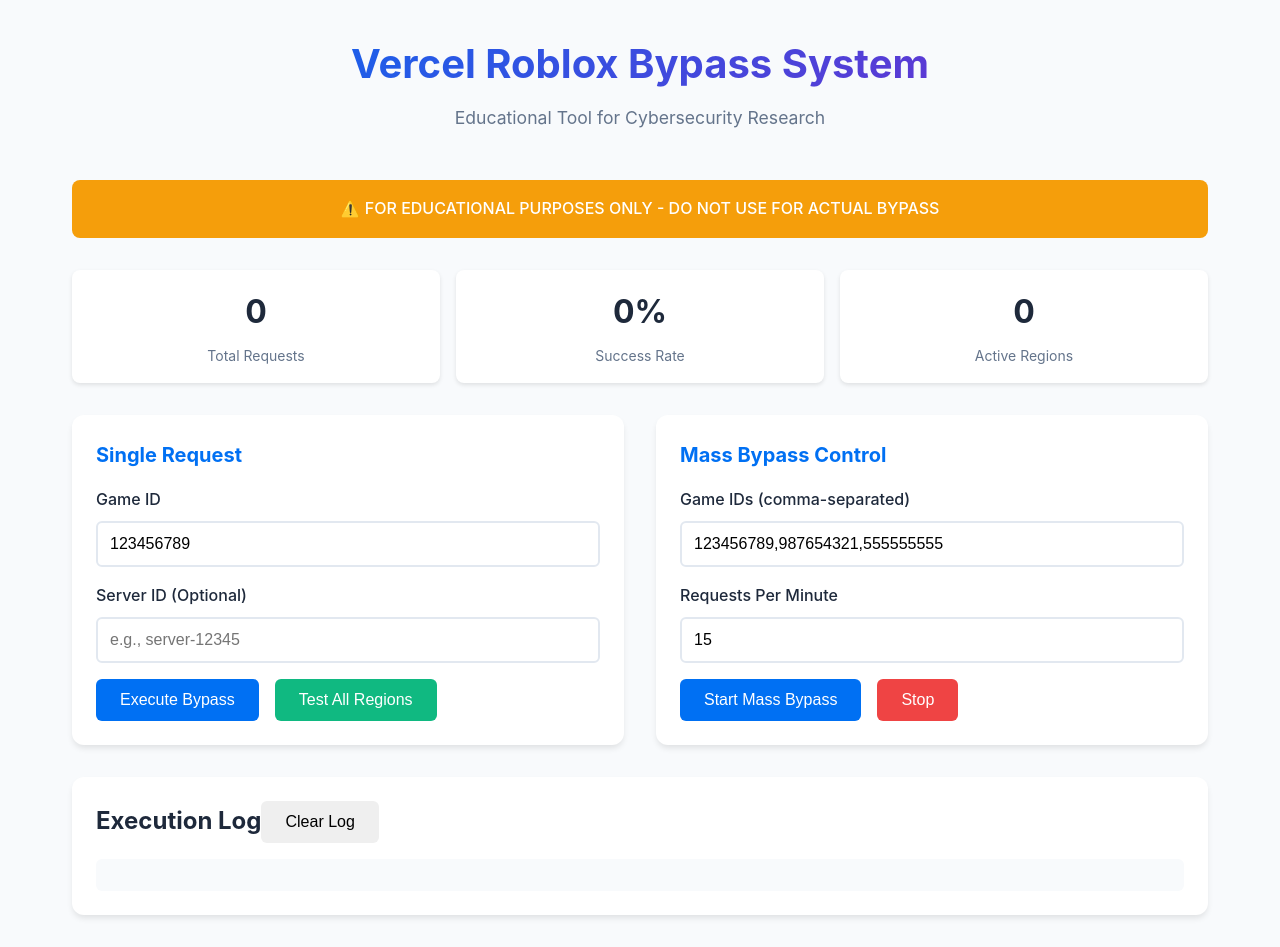
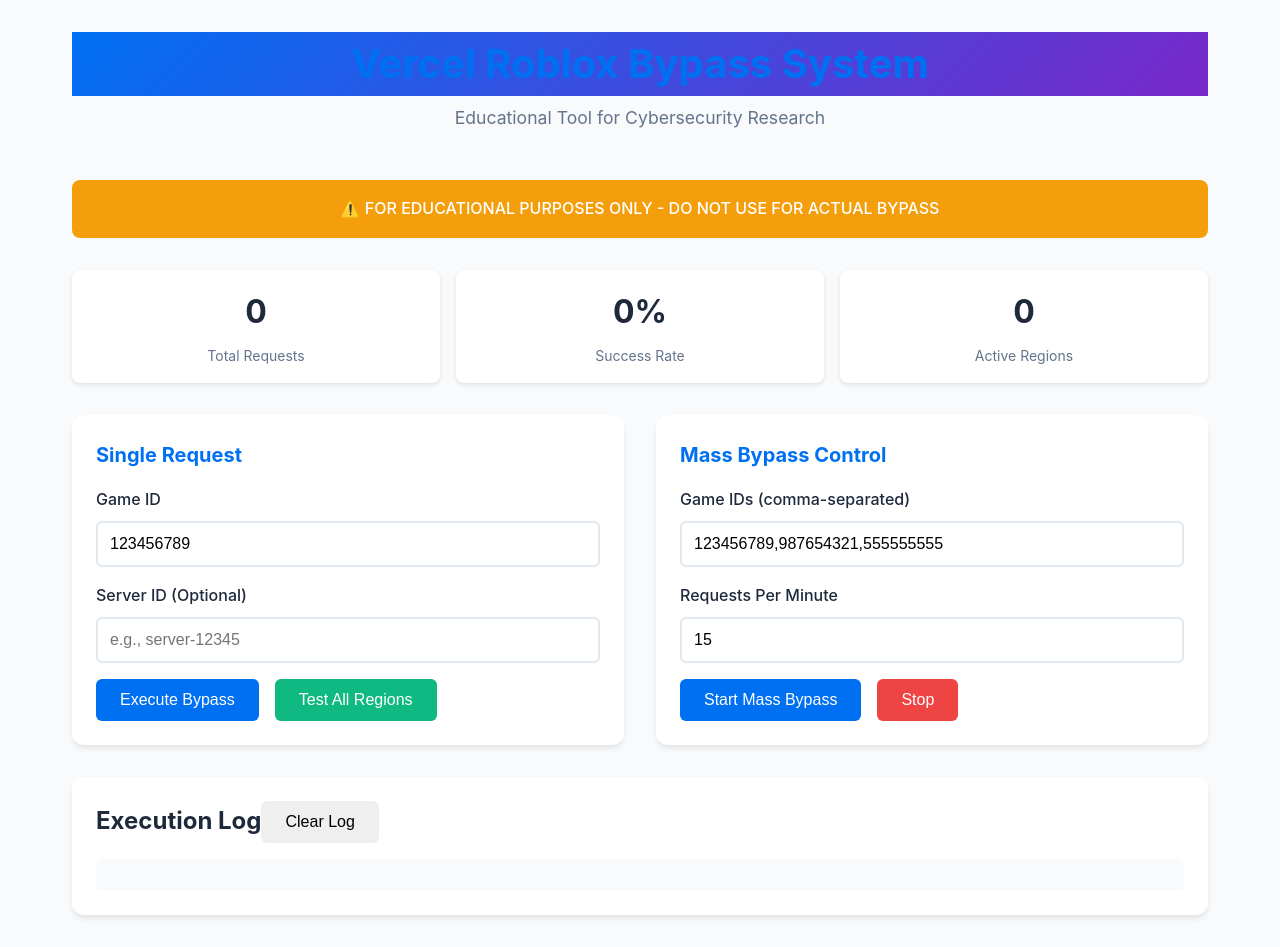
Before and after one commit to saxmuu/hbjk, a website: page public/index.html in a window 1280 px wide. Drawn offline with Linux system fonts and the light colour scheme.

Commit message:
Update index.html

```diff
--- a/public/index.html
+++ b/public/index.html
@@ -22,7 +22,7 @@
         }
 
         body {
-            font-family: -apple-system, BlinkMacSystemFont, 'Segoe UI', Roboto, sans-serif;
+            font-family: -apple-system, BlinkMacMacSystemFont, 'Segoe UI', Roboto, sans-serif;
             background: var(--background);
             color: var(--text);
             line-height: 1.6;
@@ -43,8 +43,8 @@
             font-size: 2.5rem;
             margin-bottom: 0.5rem;
             background: linear-gradient(135deg, var(--primary), #7928ca);
-            -webkit-background-clip: text;
-            -webkit-text-fill-color: transparent;
+            /* Rimosse le proprietà problematiche e usato un approccio più compatibile */
+            color: var(--primary); /* Fallback */
         }
 
         .header .subtitle {
```
